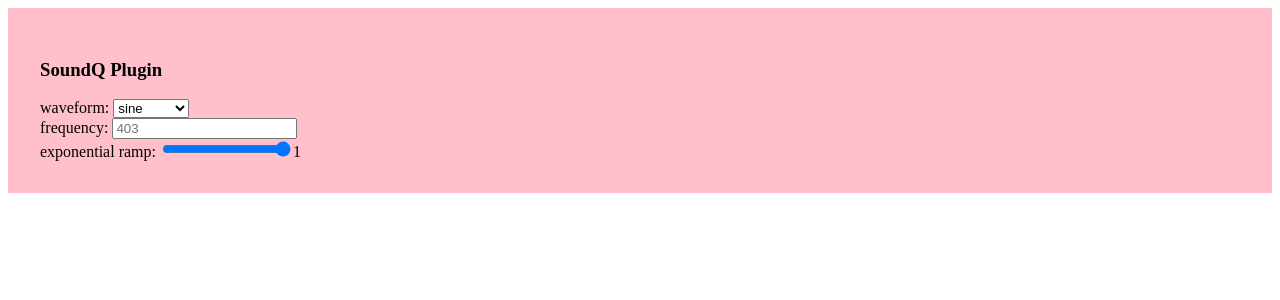
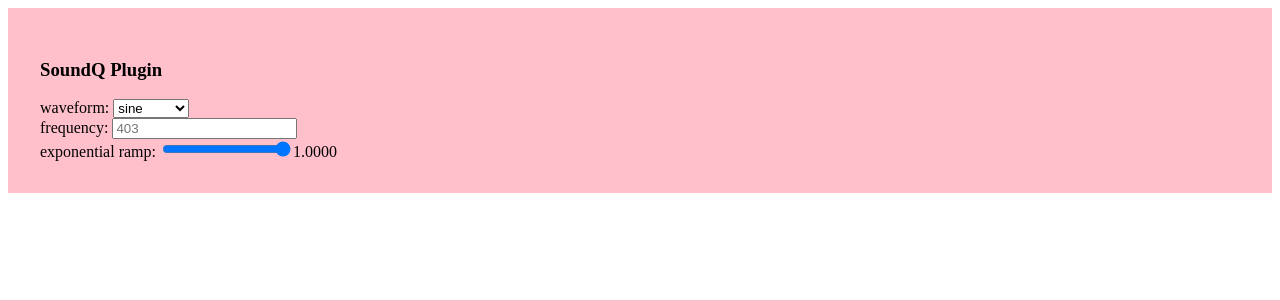
Before and after one commit to webdeckjs/soundq, a React app: page / in a window 1280 px wide. Shown: the top 300 px of the page. Built offline with nearby package versions, Linux system fonts and the light colour scheme.

Commit message:
fix floats

```diff
--- a/src/App.js
+++ b/src/App.js
@@ -43,7 +43,7 @@ const App = ({ config, setConfig }) => {
           <div className="setting">
             <label htmlFor="ramp">exponential ramp: </label>
             <input type="range" name="ramp" min="0.0001" max="1"  step="0.0001" onChange={onChange} value={config.ramp || 1.0} />
-            {config.ramp || 1.0}
+            {parseFloat(config.ramp || 1.0).toFixed(4)}
             {/* <input type="number" name="ramp" placeholder="1.0" onChange={onChange} value={config.ramp || ""} /> */}
           </div>
         </div>
```
